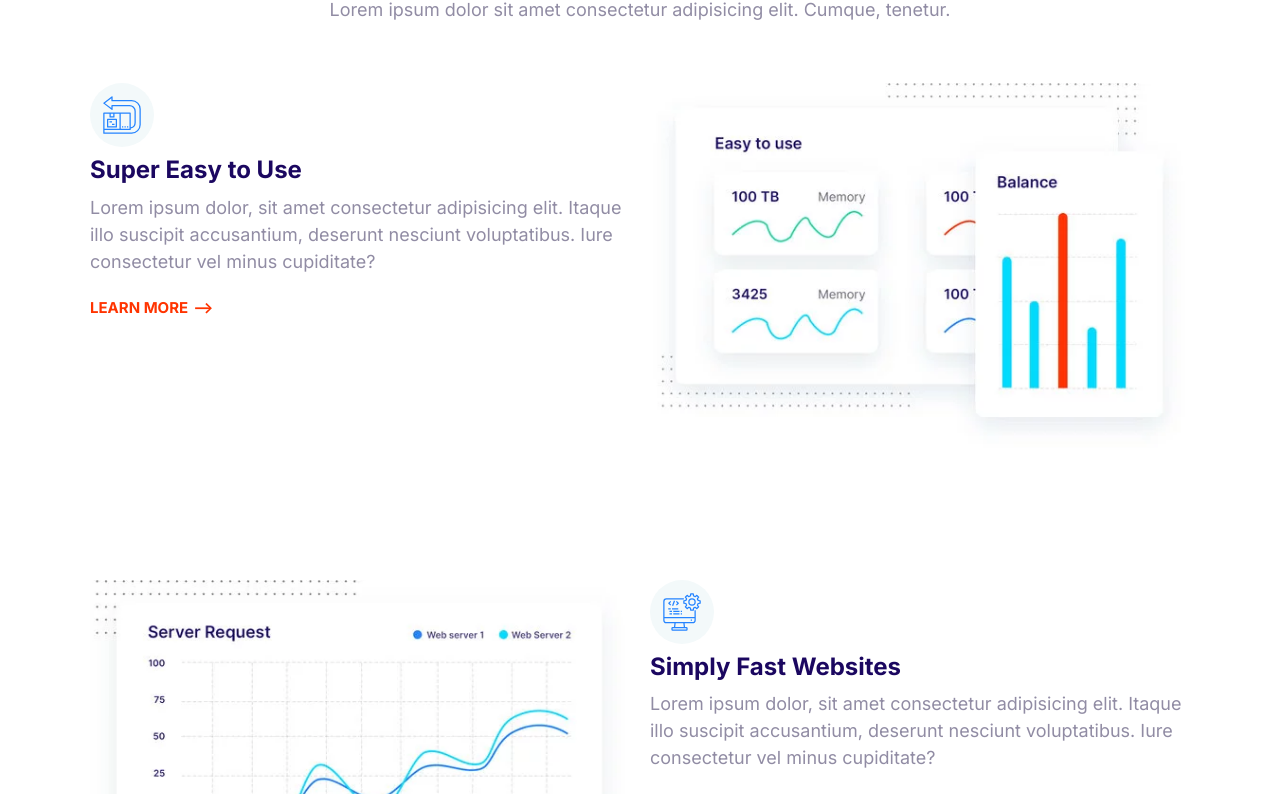
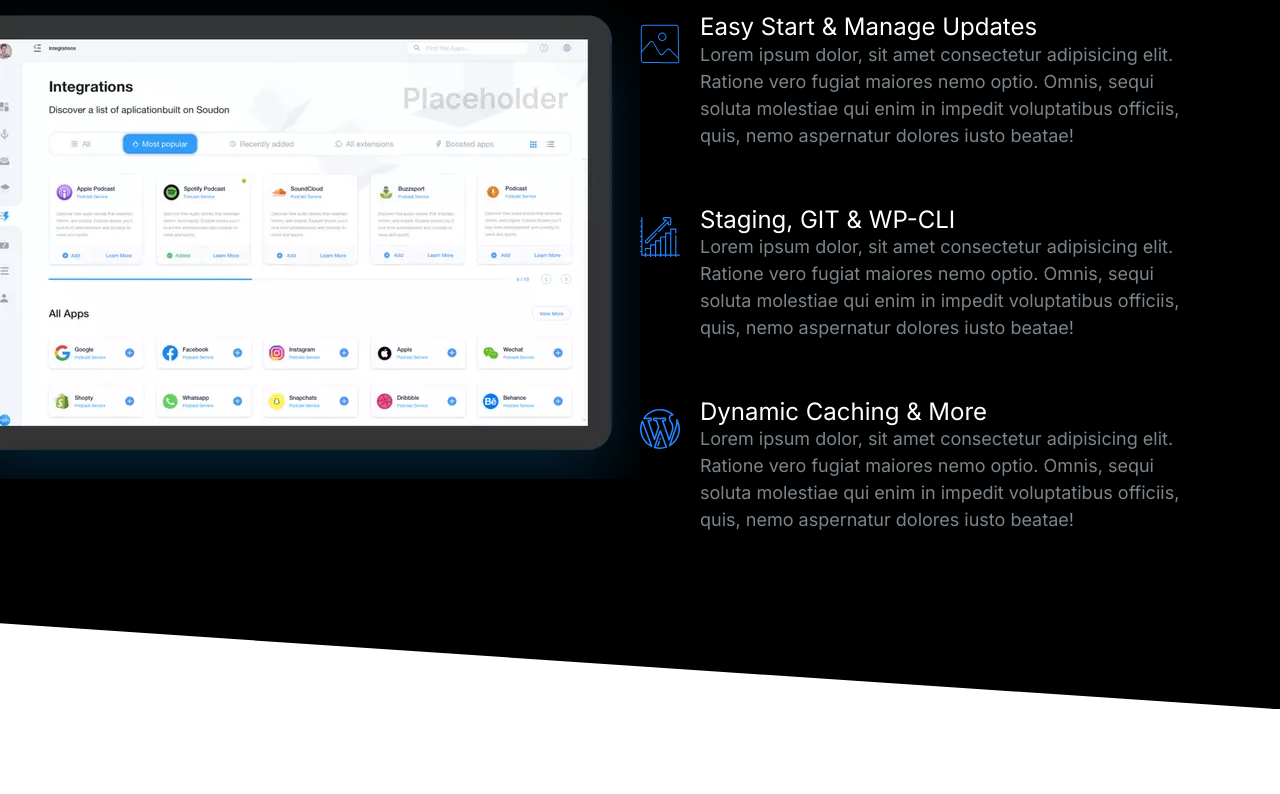
Before and after one commit to sadman59m/sadmans-mosify, a plain HTML site: page index.html in a window 1280 px wide. Shown: the part 151-945 px from the top of the page. After the commit the page ends 860 px from the top, so only its background shows below. Drawn offline with Linux system fonts and the light colour scheme.

Commit message:
Define showcase.

```diff
--- a/css/styles.css
+++ b/css/styles.css
@@ -17,6 +17,10 @@
 
 /* TYPOGRAPHY */
 
+::selection {
+  background: var(--color-primary);
+  color: #fff;
+}
 html {
   font-size: 62.5%; /*16px(base) -> 10px */
 }
@@ -45,6 +49,7 @@ h2 {
 
 h3 {
   font-size: 3rem;
+  font-weight: 500;
 }
 
 p {
@@ -128,7 +133,6 @@ a {
 /* LISTS */
 
 .list {
-  color: var(--color-headings);
   list-style: none;
   padding-left: 0;
 }
@@ -139,6 +143,7 @@ a {
 .list--tick {
   list-style-image: url(../images/tick.svg);
   padding-left: 3rem;
+  color: var(--color-headings);
 }
 .list--tick .list__item {
   padding-left: 0.5rem;
@@ -382,6 +387,7 @@ a {
 /* Media */
 .media {
   display: flex;
+  margin-bottom: 4rem;
 }
 .media__title {
   margin: 0;
@@ -557,17 +563,19 @@ a {
   background: #000;
   color: #7b858b;
 }
-.block--dark .block__heading {
+.block--dark h1,
+.block--dark h2,
+.block--dark h3 {
   color: #fff;
 }
 
 .block--skewed-right {
   padding-bottom: calc(var(--padding-vertically) + 4rem);
-  clip-path: polygon(0% 0%, 100% 0%, 100% 100%, 0% 80%);
+  clip-path: polygon(0% 0%, 100% 0%, 100% 100%, 0% 90%);
 }
 .block--skewed-left {
   padding-bottom: calc(var(--padding-vertically) + 4rem);
-  clip-path: polygon(0% 0%, 100% 0%, 100% 80%, 0% 100%);
+  clip-path: polygon(0% 0%, 100% 0%, 100% 90%, 0% 100%);
 }
 .container {
   max-width: 1140px;
@@ -630,9 +638,6 @@ a {
 
 /* Hero */
 
-.hero {
-  clip-path: polygon(0% 0%, 100% 0%, 100% 90%, 0% 100%);
-}
 .hero__tagline {
   font-size: 2rem;
   color: #b9c3cf;
@@ -709,3 +714,22 @@ a {
     order: 2;
   }
 }
+
+/* Showcase Block */
+
+.block-showcase__picture > img {
+  width: 100%;
+}
+
+@media screen and (min-width: 768px) {
+  .block-showcase .grid {
+    grid-template-columns: 50% 50%;
+  }
+  .block-showcase__picture {
+    justify-self: end;
+  }
+  .block-showcase__picture > img {
+    width: auto;
+    max-width: 700px;
+  }
+}
--- a/index.html
+++ b/index.html
@@ -15,95 +15,79 @@
     <link rel="stylesheet" href="css/styles.css" />
   </head>
   <body>
-    <section class="block container">
+    <section class="block block--dark block--skewed-right block-showcase">
       <header class="block__header">
-        <h2>Host on the Cloud to Keep Growing</h2>
-        <p>
-          Lorem ipsum dolor sit amet consectetur adipisicing elit. Cumque,
-          tenetur.
-        </p>
+        <h2>User-Friendly Control Panel</h2>
       </header>
-      <article class="grid grid--1X2 feature">
-        <div class="feature__content">
-          <span class="icon-container">
-            <svg class="icon icon--primary">
-              <use xlink:href="images/sprite.svg#easy"></use>
-            </svg>
-          </span>
-          <h3 class="feature__heading">Super Easy to Use</h3>
-          <p>
-            Lorem ipsum dolor, sit amet consectetur adipisicing elit. Itaque
-            illo suscipit accusantium, deserunt nesciunt voluptatibus. Iure
-            consectetur vel minus cupiditate?
-          </p>
-          <a href="#" class="link-arrow">Learn more</a>
-        </div>
-        <picture>
+      <div class="container grid grid--1X2">
+        <picture class="block-showcase__picture">
           <source
             type="image/webp"
-            srcset="images/easy.webp 1x, images/easy@2x.webp 2x"
+            srcset="images/ipad.webp 1x, images/ipad@2x.webp 2x"
           />
           <source
-            type="image/jpg"
-            srcset="images/easy.jpg 1x, images/easy@2x.jpg 2x"
+            type="image/png"
+            srcset="images/ipad.png 1x, images/ipad@2x.png 2x"
           />
-          <img class="feature__image" src="images/easy@2x.jpg" alt="" />
+          <img src="images/ipad.png" alt="" />
         </picture>
-      </article>
-      <article class="grid grid--1X2 feature">
-        <div class="feature__content">
-          <span class="icon-container">
+        <ul class="list">
+          <li>
+            <div class="media">
+              <div class="media__image">
                 <svg class="icon icon--primary">
-              <use xlink:href="images/sprite.svg#computer"></use>
+                  <use xlink:href="images/sprite.svg#snap"></use>
                 </svg>
-          </span>
-          <h3 class="feature__heading">Simply Fast Websites</h3>
+              </div>
+              <div class="media__body">
+                <h3 class="media__title">Easy Start & Manage Updates</h3>
                 <p>
-            Lorem ipsum dolor, sit amet consectetur adipisicing elit. Itaque
-            illo suscipit accusantium, deserunt nesciunt voluptatibus. Iure
-            consectetur vel minus cupiditate?
+                  Lorem ipsum dolor, sit amet consectetur adipisicing elit.
+                  Ratione vero fugiat maiores nemo optio. Omnis, sequi soluta
+                  molestiae qui enim in impedit voluptatibus officiis, quis,
+                  nemo aspernatur dolores iusto beatae!
                 </p>
-          <a href="#" class="link-arrow">Learn more</a>
               </div>
-        <picture>
-          <source
-            type="image/webp"
-            srcset="images/fast.webp 1x, images/fast@2x.webp 2x"
-          />
-          <source
-            type="image/jpg"
-            srcset="images/fast.jpg 1x, images/fast@2x.jpg 2x"
-          />
-          <img class="feature__image" src="images/fast@2x.jpg" alt="" />
-        </picture>
-      </article>
-      <article class="grid grid--1X2 feature">
-        <div class="feature__content">
-          <span class="icon-container">
+            </div>
+          </li>
+          <li>
+            <div class="media">
+              <div class="media__image">
                 <svg class="icon icon--primary">
-              <use xlink:href="images/sprite.svg#settings"></use>
+                  <use xlink:href="images/sprite.svg#growth"></use>
                 </svg>
-          </span>
-          <h3 class="feature__heading">Wordpress Made Easy</h3>
+              </div>
+              <div class="media__body">
+                <h3 class="media__title">Staging, GIT & WP-CLI</h3>
                 <p>
-            Lorem ipsum dolor, sit amet consectetur adipisicing elit. Itaque
-            illo suscipit accusantium, deserunt nesciunt voluptatibus. Iure
-            consectetur vel minus cupiditate?
+                  Lorem ipsum dolor, sit amet consectetur adipisicing elit.
+                  Ratione vero fugiat maiores nemo optio. Omnis, sequi soluta
+                  molestiae qui enim in impedit voluptatibus officiis, quis,
+                  nemo aspernatur dolores iusto beatae!
                 </p>
-          <a href="#" class="link-arrow">Learn more</a>
               </div>
-        <picture>
-          <source
-            type="image/webp"
-            srcset="images/wordpress.webp 1x, images/wordpress@2x.webp 2x"
-          />
-          <source
-            type="image/jpg"
-            srcset="images/wordpress.jpg 1x, images/wordpress@2x.jpg 2x"
-          />
-          <img class="feature__image" src="images/wordpress.jpg" alt="" />
-        </picture>
-      </article>
+            </div>
+          </li>
+          <li>
+            <div class="media">
+              <div class="media__image">
+                <svg class="icon icon--primary">
+                  <use xlink:href="images/sprite.svg#wordpress"></use>
+                </svg>
+              </div>
+              <div class="media__body">
+                <h3 class="media__title">Dynamic Caching & More</h3>
+                <p>
+                  Lorem ipsum dolor, sit amet consectetur adipisicing elit.
+                  Ratione vero fugiat maiores nemo optio. Omnis, sequi soluta
+                  molestiae qui enim in impedit voluptatibus officiis, quis,
+                  nemo aspernatur dolores iusto beatae!
+                </p>
+              </div>
+            </div>
+          </li>
+        </ul>
+      </div>
     </section>
   </body>
 </html>
```
Also changed, not shown: components/showcase.html (added, +74 -0 lines), images/ipad.png (added), images/ipad.webp (added), images/ipad@2x.png (added), images/ipad@2x.webp (added). Lines whose indentation alone changed are shown as unchanged.
